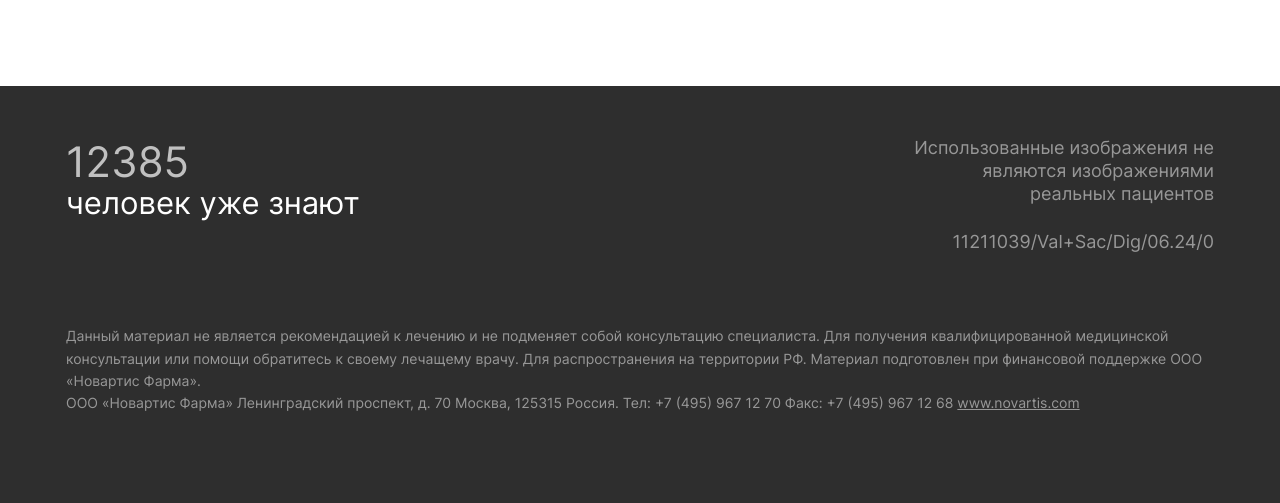
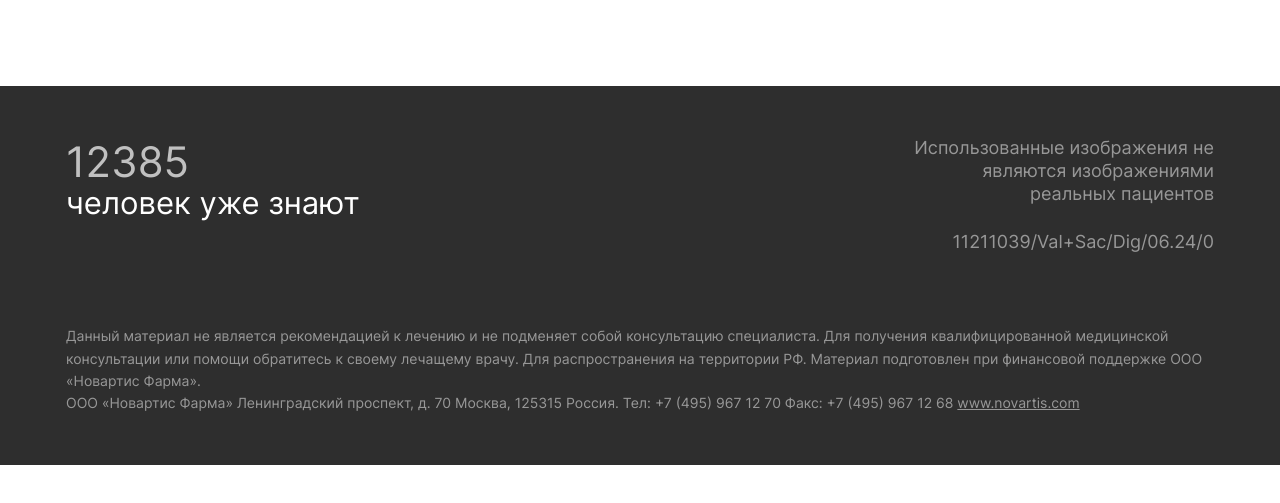
Before and after one commit to vadimvalid/hearts, a website: page index.html in a window 1280 px wide. Shown: the part 835-1338 px from the top of the page. After the commit the page ends 1300 px from the top, so only its background shows below. Drawn offline with Linux system fonts and the light colour scheme.

Commit message:
Update footer

```diff
--- a/scss/layouts/_footer.scss
+++ b/scss/layouts/_footer.scss
@@ -1,5 +1,5 @@
 .footer {
-  padding: torem(50) 0 torem(160);
+  padding: torem(50) 0;
   background: $footer;
 
   .container,
```
Also changed, not shown: css/style.css.
